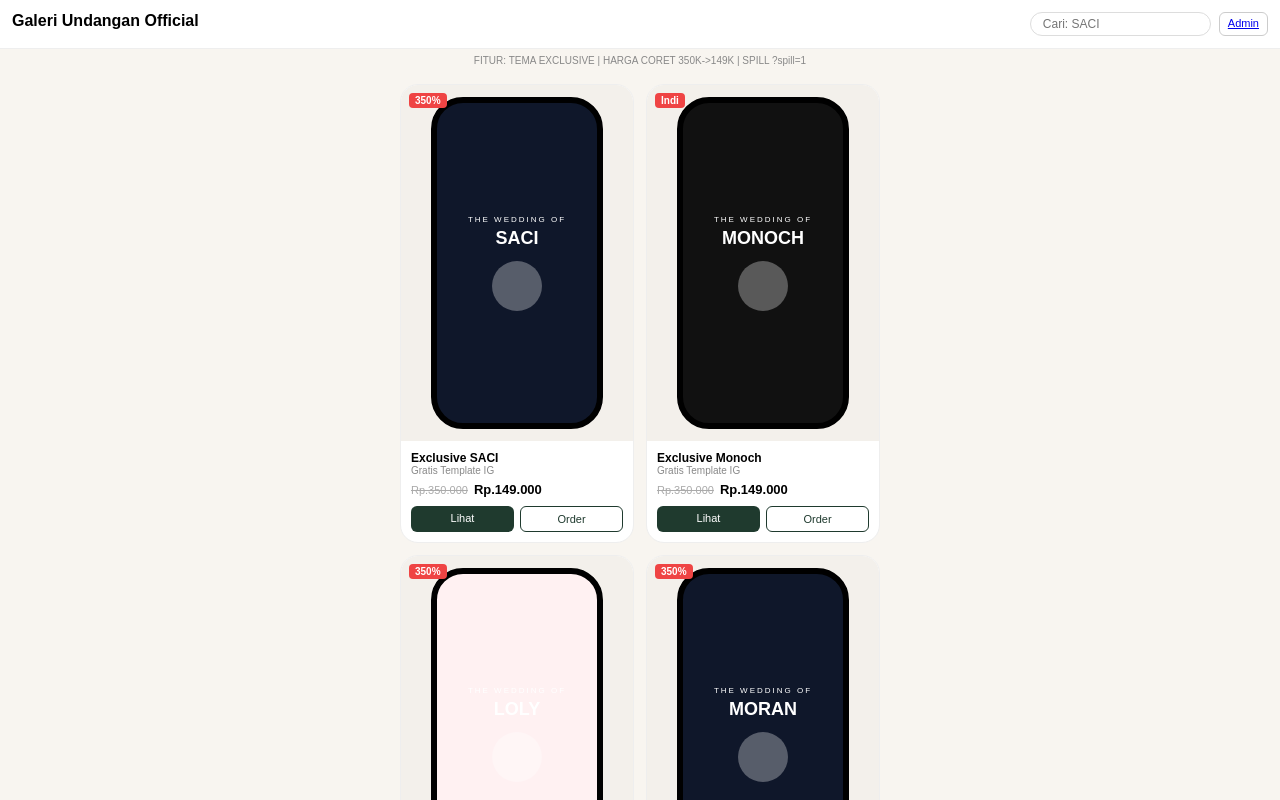
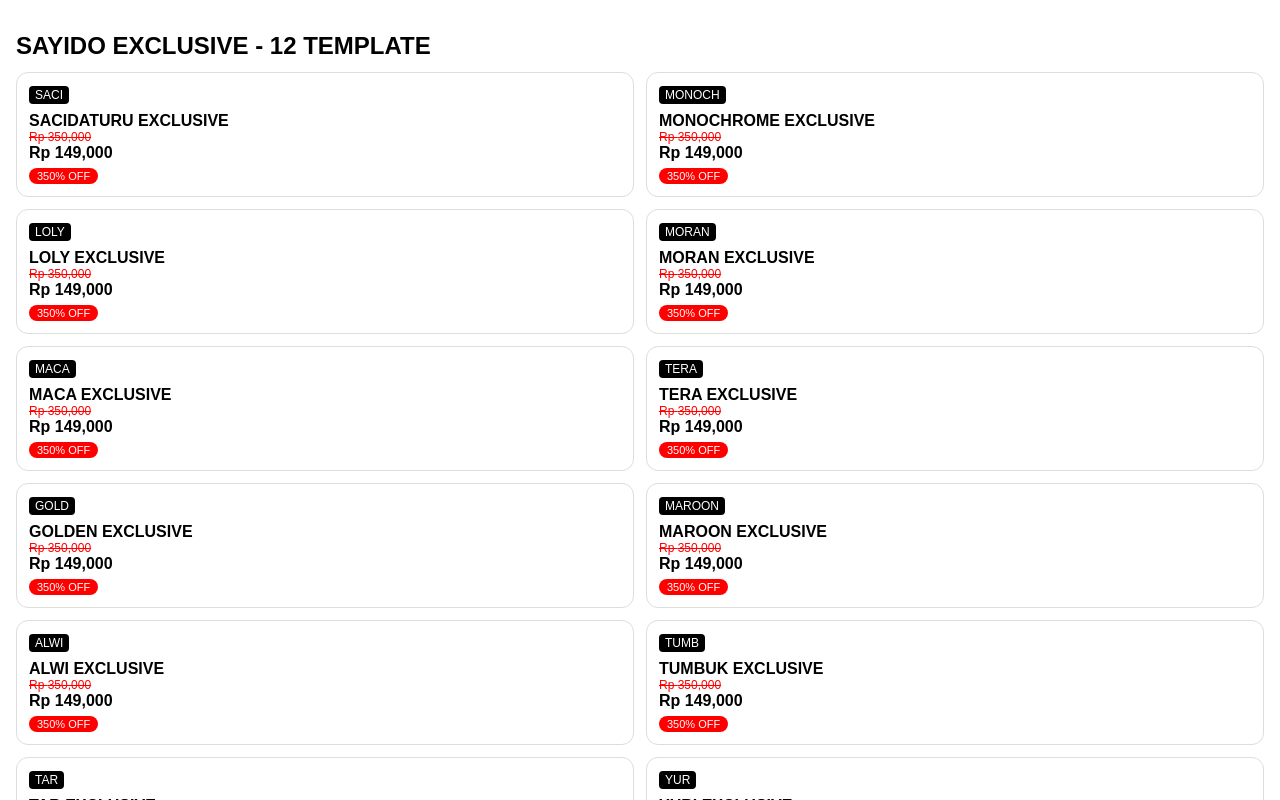
Before and after one commit to Sayido12/sayido-exclusive, a Next.js app: page / in a window 1280 px wide. Shown: the top 800 px of the page. Built offline with nearby package versions, Linux system fonts and the light colour scheme.

Commit message:
Update page.js

```diff
--- a/app/page.js
+++ b/app/page.js
@@ -1,41 +1,32 @@
-'use client'
-import {useState} from 'react'
-import {themes} from '../data/themes.js'
-
-export default function Home(){
-  const [q,setQ]=useState('')
-  const f = themes.filter(t=>!q||t.name.toLowerCase().includes(q.toLowerCase())||t.slug.includes(q.toLowerCase()))
-  return(
-    <div style={{background:'#F8F5F0',minHeight:'100vh',fontFamily:'sans-serif'}}>
-      <div style={{background:'#fff',padding:'12px',position:'sticky',top:0,borderBottom:'1px solid #eee',display:'flex',gap:'8px'}}>
-        <b>Galeri Undangan Official</b>
-        <input value={q} onChange={e=>setQ(e.target.value)} placeholder="Cari: SACI" style={{marginLeft:'auto',border:'1px solid #ddd',borderRadius:'20px',padding:'4px 12px',fontSize:'12px'}}/>
-        <a href="/admin" style={{fontSize:'11px',border:'1px solid #ccc',padding:'4px 8px',borderRadius:'6px'}}>Admin</a>
-      </div>
-      <div style={{textAlign:'center',fontSize:'10px',color:'#888',padding:'6px'}}>FITUR: TEMA EXCLUSIVE | HARGA CORET 350K->149K | SPILL ?spill=1</div>
-      <div style={{display:'grid',gridTemplateColumns:'1fr 1fr',gap:'12px',padding:'12px',maxWidth:'480px',margin:'0 auto'}}>
-        {f.map(t=>(
-          <div key={t.slug} style={{background:'#fff',borderRadius:'18px',overflow:'hidden',border:'1px solid #eee'}}>
-            <div style={{background:'#F3F0EB',padding:'12px',position:'relative'}}>
-              <div style={{width:'160px',height:'320px',margin:'0 auto',borderRadius:'32px',border:'6px solid black',background:t.color,display:'flex',alignItems:'center',justifyContent:'center',color:t.color==='#FFFFFF'?'#000':'#fff',flexDirection:'column'}}>
-                <div style={{fontSize:'8px',letterSpacing:'2px'}}>THE WEDDING OF</div>
-                <div style={{fontSize:'18px',fontWeight:'bold',marginTop:'4px'}}>{t.slug.toUpperCase()}</div>
-                <div style={{width:'50px',height:'50px',borderRadius:'50%',background:'rgba(255,255,255,0.3)',marginTop:'12px'}}></div>
-              </div>
-              <div style={{position:'absolute',top:'8px',left:'8px',background:'#EF4444',color:'#fff',fontSize:'10px',padding:'2px 6px',borderRadius:'4px',fontWeight:'bold'}}>{t.label}</div>
-            </div>
-            <div style={{padding:'10px'}}>
-              <div style={{fontSize:'12px',fontWeight:'bold'}}>{t.name}</div>
-              <div style={{fontSize:'10px',color:'#888'}}>Gratis Template IG</div>
-              <div style={{marginTop:'4px'}}><span style={{fontSize:'11px',textDecoration:'line-through',color:'#aaa'}}>Rp.350.000</span><span style={{fontSize:'13px',fontWeight:'bold',marginLeft:'6px'}}>Rp.149.000</span></div>
-              <div style={{display:'grid',gridTemplateColumns:'1fr 1fr',gap:'6px',marginTop:'8px'}}>
-                <a href={`/tema/${t.slug}`} style={{fontSize:'11px',background:'#1F3A2E',color:'#fff',padding:'6px',borderRadius:'6px',textAlign:'center',textDecoration:'none'}}>Lihat</a>
-                <a href="#" style={{fontSize:'11px',background:'#fff',border:'1px solid #1F3A2E',color:'#1F3A2E',padding:'6px',borderRadius:'6px',textAlign:'center',textDecoration:'none'}}>Order</a>
-              </div>
-            </div>
+export default function Page() {
+  const items = [
+    {code:"SACI", name:"SACIDATURU EXCLUSIVE", price:149000, oldPrice:350000},
+    {code:"MONOCH", name:"MONOCHROME EXCLUSIVE", price:149000, oldPrice:350000},
+    {code:"LOLY", name:"LOLY EXCLUSIVE", price:149000, oldPrice:350000},
+    {code:"MORAN", name:"MORAN EXCLUSIVE", price:149000, oldPrice:350000},
+    {code:"MACA", name:"MACA EXCLUSIVE", price:149000, oldPrice:350000},
+    {code:"TERA", name:"TERA EXCLUSIVE", price:149000, oldPrice:350000},
+    {code:"GOLD", name:"GOLDEN EXCLUSIVE", price:149000, oldPrice:350000},
+    {code:"MAROON", name:"MAROON EXCLUSIVE", price:149000, oldPrice:350000},
+    {code:"ALWI", name:"ALWI EXCLUSIVE", price:149000, oldPrice:350000},
+    {code:"TUMB", name:"TUMBUK EXCLUSIVE", price:149000, oldPrice:350000},
+    {code:"TAR", name:"TAR EXCLUSIVE", price:149000, oldPrice:350000},
+    {code:"YUR", name:"YURI EXCLUSIVE", price:149000, oldPrice:350000},
+  ];
+  return (
+    <main style={{padding:16, fontFamily:'sans-serif'}}>
+      <h1 style={{fontWeight:'bold', fontSize:24, marginBottom:12}}>SAYIDO EXCLUSIVE - 12 TEMPLATE</h1>
+      <div style={{display:'grid', gridTemplateColumns:'1fr 1fr', gap:12}}>
+        {items.map(i=>(
+          <div key={i.code} style={{border:'1px solid #ddd', borderRadius:12, padding:12}}>
+            <div style={{background:'#000', color:'#fff', display:'inline-block', padding:'2px 6px', borderRadius:4, fontSize:12}}>{i.code}</div>
+            <div style={{marginTop:8, fontWeight:'bold'}}>{i.name}</div>
+            <div style={{color:'red', fontSize:12, textDecoration:'line-through'}}>Rp {i.oldPrice.toLocaleString()}</div>
+            <div style={{fontWeight:'bold'}}>Rp {i.price.toLocaleString()}</div>
+            <div style={{marginTop:6, background:'red', color:'white', display:'inline-block', padding:'2px 8px', borderRadius:20, fontSize:11}}>350% OFF</div>
           </div>
         ))}
       </div>
-    </div>
+    </main>
   )
 }
```
